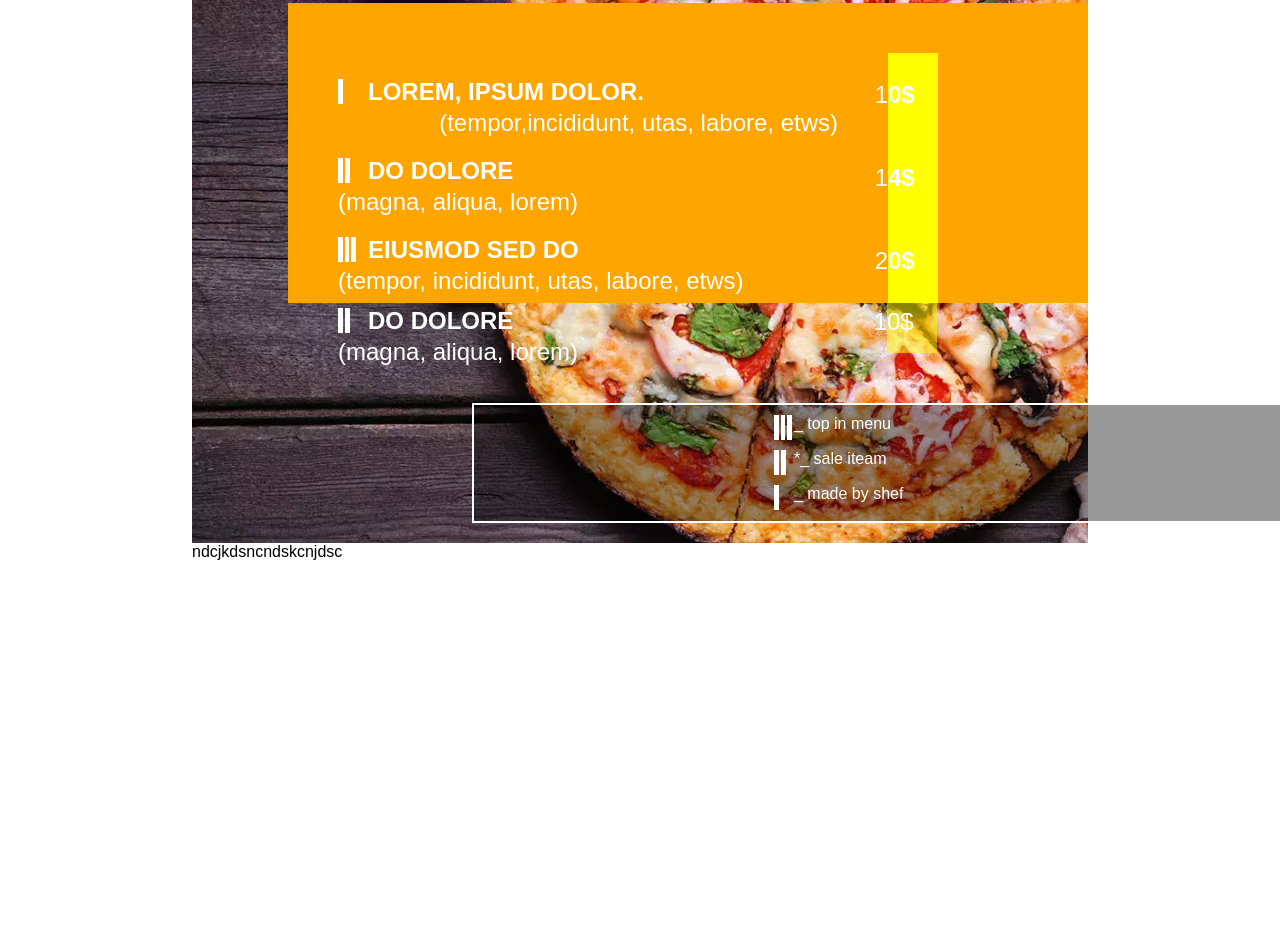
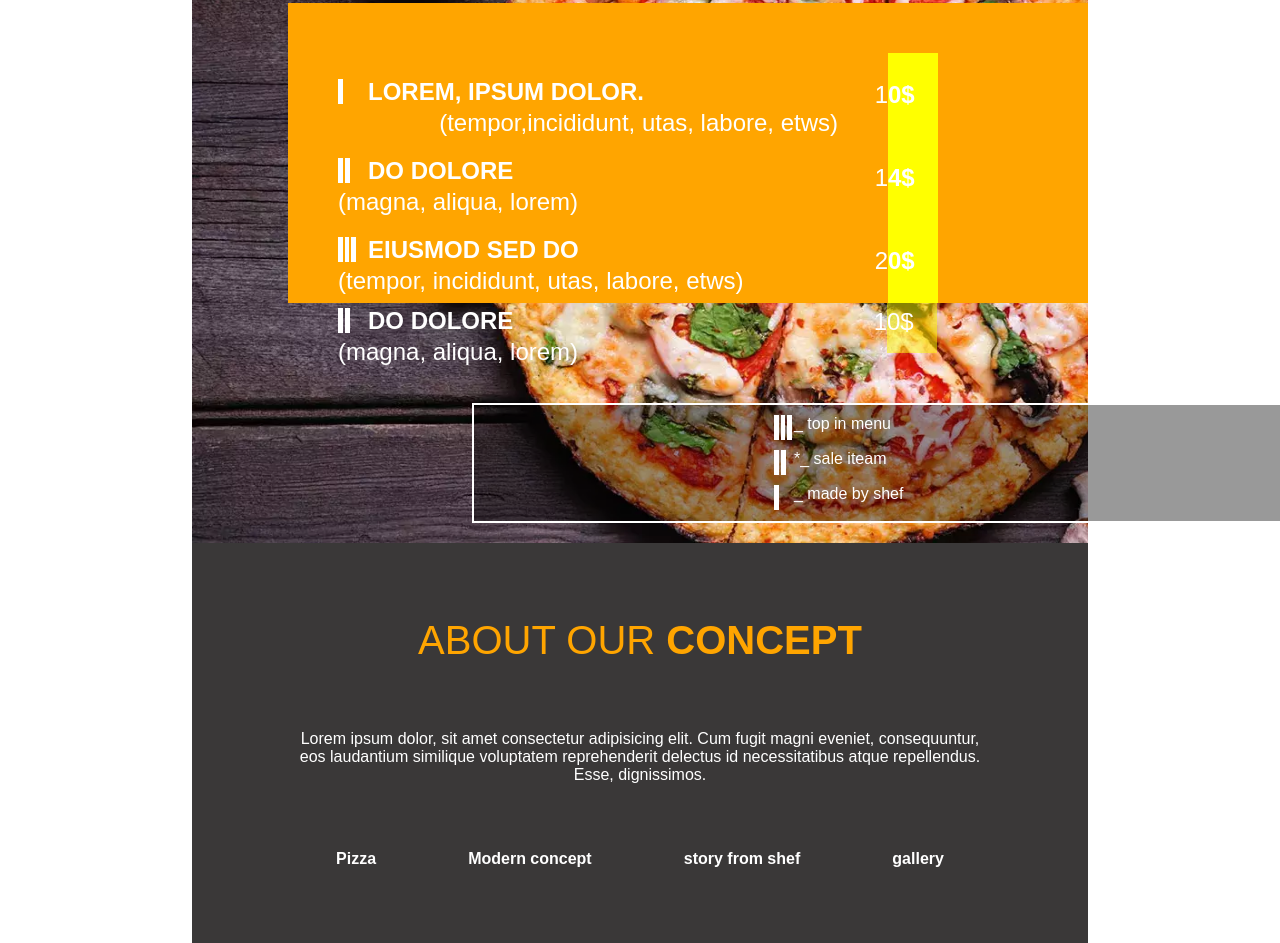
Before and after one commit to Richarddesnoues/08-04-2022-projet, a plain HTML site: page index.html in a window 1280 px wide. Shown: the part 1824-2767 px from the top of the page. Before the commit the page ends 2385 px from the top, so only its background shows below. Drawn offline with Linux system fonts and the light colour scheme.

Commit message:
about our concept

```diff
--- a/index.html
+++ b/index.html
@@ -322,7 +322,26 @@
                     </div>
 
         </section>
-        <div>ndcjkdsncndskcnjdsc</div>
+        <!----------------------------------------------------SECTION OUR CONCEPT------------------------------------------->
+        <section id="our_concept">
+            <div class="concept">
+                <h2>
+                    about our <span class="concept_title">concept</span>
+                </h2>
+                <p>
+                    Lorem ipsum dolor, sit amet consectetur adipisicing elit. Cum fugit magni eveniet, consequuntur, eos laudantium similique voluptatem reprehenderit delectus id necessitatibus atque repellendus. Esse, dignissimos.
+                </p>
+                <div class="mid_nav">
+                    <ul>
+                        <li><a href="#"> Pizza</a></li>
+                        <li><a href="#"> Modern concept</a></li>
+                        <li><a href="#"> story from shef</a></li>
+                        <li><a href="#"> gallery</a></li>
+                    </ul>
+                </div>
+            </div>
+
+        </section>
 
 
 
--- a/style.css
+++ b/style.css
@@ -3,6 +3,7 @@
     margin: 0;
     padding: 0;
     font-family: Arial, Helvetica, sans-serif;
+
 }
 
 
@@ -683,3 +684,67 @@ aside p {
 
 
 /*---------------------------------------------------------------FIN DE OUR MENU-----------------------------------------------*/
+
+
+/*--------------------------------------------------------------ABOUT OUR CONCEPT SECTION--------------------------------------*/
+
+#our_concept{
+    min-height: 400px;
+    background-color:rgb(58, 56, 56) ;
+    display: flex;
+
+}
+
+.concept {
+    width: 700px;
+    height: 250px;
+
+    margin: auto;
+    display: flex;
+    flex-direction: column;
+    align-items: center;
+    justify-content: space-between;
+    text-justify: auto;
+    text-align: center;
+
+
+}
+
+
+
+.concept h2 {
+    color: orange;
+    font-size: 2.5em;
+    text-transform: uppercase;
+    font-weight: 100;
+}
+
+
+
+.concept_title {
+    font-weight: 900;
+}
+
+
+.concept p {
+    color: white;
+}
+
+.mid_nav ul li {
+     color: white;
+    text-decoration: none;
+    list-style: none;
+    font-weight: bolder;
+}
+
+.mid_nav {
+    width: 100%;
+}
+
+.mid_nav ul {
+    display: flex;
+   justify-content: space-around;
+
+}
+
+/*--------------------------------------------------------END ABOUT CONCEPT SECTION------------------------------------------*/
```
